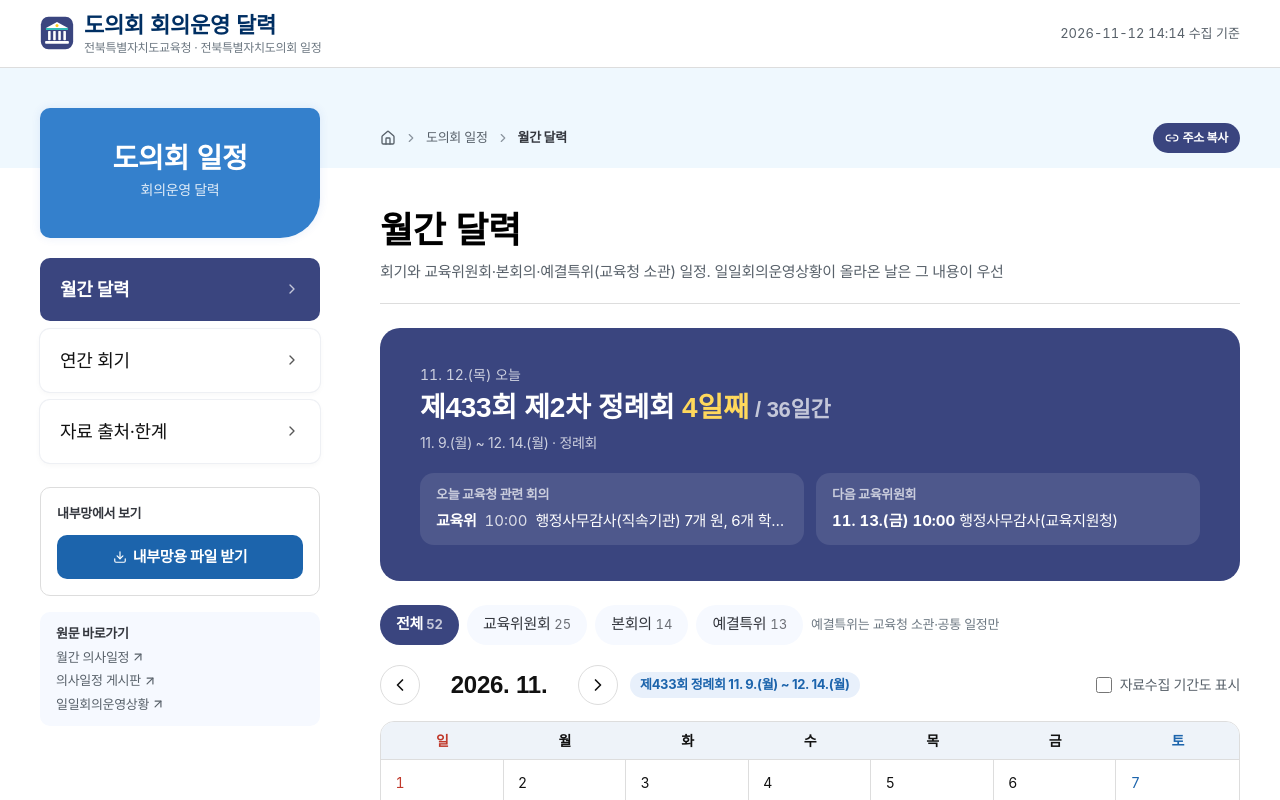
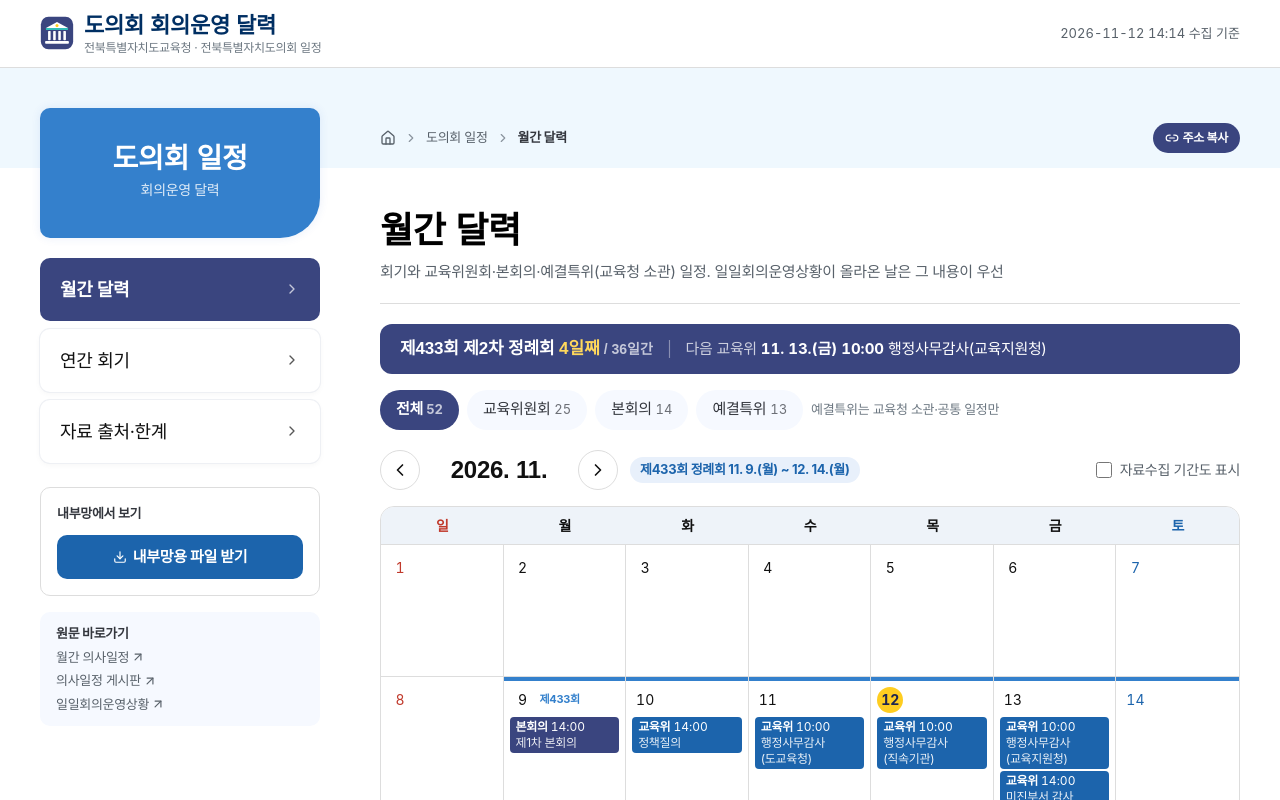
Before and after one commit to kain9012-bit/jbe-council-calendar, a React (Vite) app: page / in a window 1280 px wide. Shown: the top 800 px of the page. Built offline with nearby package versions, Linux system fonts and the light colour scheme; a web font is replaced by a local one.

Commit message:
안내 상자를 한 줄 띠로

```diff
--- a/src/App.tsx
+++ b/src/App.tsx
@@ -166,63 +166,43 @@ const ScopeBar: React.FC<ScopeProps> = ({ data, body, setBody }) => {
   );
 };
 
-/* ---------- 오늘 안내 상자 ---------- */
+/* ---------- 한 줄 띠 — 달력에 없는 두 가지: 회기 몇째 날, 다음 교육위 ---------- */
 const Hero: React.FC<{ data: Payload }> = ({ data }) => {
   const t = today();
   const s = sessionOn(data.sessions, t);
   const next = data.sessions.find((x) => x.start > t);
-  const edu = visible(data.events, '', false);
-  const todays = onDay(edu, t).sort(byTime);
-  const upcoming = edu.filter((e) => e.start > t && e.body === '교육위원회').sort((a, b) => a.start.localeCompare(b.start) || byTime(a, b))[0];
+  const nextEdu = visible(data.events, '교육위원회', false)
+    .filter((e) => e.start > t)
+    .sort((a, b) => a.start.localeCompare(b.start) || byTime(a, b))[0];
+  const name = (x: { title: string }) => x.title.replace('전북특별자치도의회 ', '');
   return (
-    <section className="overflow-hidden rounded-[16px] sm:rounded-[20px] bg-[var(--nr-p2)] text-white px-4 py-5 sm:px-10 sm:py-9">
-      <p className="text-[14px] text-white/75 tabular-nums">{md(t)} 오늘</p>
-      <h2 className="nr-title mt-1 text-[19px] sm:text-[28px] leading-snug">
+    <section className="flex flex-wrap items-center gap-x-3.5 gap-y-1 rounded-[12px] bg-[var(--nr-p2)] px-4 py-3 sm:px-5 text-white text-[14px] sm:text-[15px]">
+      <b className="nr-title text-[16px] sm:text-[17px] font-bold">
         {s ? (
           <>
-            {s.title.replace('전북특별자치도의회 ', '')} <em className="not-italic text-[#ffd85c] tabular-nums">{daysBetween(s.start, t)}일째</em>
-            <span className="text-white/70 text-[15px] sm:text-[22px] whitespace-nowrap"> / {daysBetween(s.start, s.end)}일간</span>
+            {name(s)} <span className="text-[#ffd85c] tabular-nums">{daysBetween(s.start, t)}일째</span>
+            <span className="text-[13px] sm:text-[14px] opacity-70 tabular-nums"> / {daysBetween(s.start, s.end)}일간</span>
           </>
         ) : next ? (
           <>
-            지금은 폐회 중 · 다음 회기{' '}
-            <em className="not-italic text-[#ffd85c] tabular-nums">{daysBetween(t, next.start) - 1}일 뒤</em>
+            폐회 중 · 다음 회기 <span className="text-[#ffd85c] tabular-nums">{daysBetween(t, next.start) - 1}일 뒤</span>
+            <span className="text-[13px] sm:text-[14px] opacity-70 tabular-nums"> {name(next)} {md(next.start)}부터</span>
           </>
         ) : (
-          '등록된 다음 회기 없음'
+          '폐회 중 · 등록된 다음 회기 없음'
         )}
-      </h2>
-      <p className="mt-1 text-[14px] text-white/75">
-        {s ? `${span(s.start, s.end)} · ${s.kind}` : next ? `${next.title.replace('전북특별자치도의회 ', '')} · ${span(next.start, next.end)}` : ''}
-      </p>
-      <div className="mt-4 sm:mt-5 grid gap-2 sm:gap-3 sm:grid-cols-2">
-        <div className="min-w-0 rounded-[12px] sm:rounded-[14px] bg-white/10 px-3 py-2.5 sm:px-4 sm:py-3">
-          <p className="text-[13px] font-bold text-white/70">오늘 교육청 관련 회의</p>
-          {todays.length ? (
-            <ul className="mt-1.5 space-y-1 text-[15px]">
-              {todays.map((e, i) => (
-                <li key={i} className="flex gap-2">
-                  <b className="shrink-0">{short(e.body)}</b>
-                  <span className="tabular-nums shrink-0 text-white/80">{e.time}</span>
-                  <span className="min-w-0 sm:truncate">{firstLine(e)}{e.text.includes('\n-') ? ` ${e.text.split('\n').filter((l) => l.startsWith('-')).map((l) => l.slice(1).trim()).join(', ')}` : ''}</span>
-                </li>
-              ))}
-            </ul>
-          ) : (
-            <p className="mt-1.5 text-[15px] text-white/85">없음</p>
-          )}
-        </div>
-        <div className="min-w-0 rounded-[12px] sm:rounded-[14px] bg-white/10 px-3 py-2.5 sm:px-4 sm:py-3">
-          <p className="text-[13px] font-bold text-white/70">다음 교육위원회</p>
-          {upcoming ? (
-            <p className="mt-1.5 text-[15px]">
-              <b className="tabular-nums">{md(upcoming.start)} {upcoming.time}</b> {firstLine(upcoming)}
-            </p>
-          ) : (
-            <p className="mt-1.5 text-[15px] text-white/85">등록된 일정 없음</p>
-          )}
-        </div>
-      </div>
+      </b>
+      <span className="hidden sm:inline opacity-40" aria-hidden="true">|</span>
+      <span className="min-w-0">
+        <span className="opacity-75">다음 교육위</span>{' '}
+        {nextEdu ? (
+          <>
+            <b className="tabular-nums">{md(nextEdu.start)} {/^\d/.test(nextEdu.time) ? nextEdu.time : ''}</b> {firstLine(nextEdu)}
+          </>
+        ) : (
+          '등록된 일정 없음'
+        )}
+      </span>
     </section>
   );
 };
@@ -250,8 +230,8 @@ const CalendarPage: React.FC<ScopeProps> = (p) => {
   return (
     <>
       <PageTitle desc="회기와 교육위원회·본회의·예결특위(교육청 소관) 일정. 일일회의운영상황이 올라온 날은 그 내용이 우선">월간 달력</PageTitle>
-      <div className="mt-4 sm:mt-6"><Hero data={data} /></div>
-      <div className="mt-4 sm:mt-6"><ScopeBar {...p} /></div>
+      <div className="mt-4 sm:mt-5"><Hero data={data} /></div>
+      <div className="mt-3 sm:mt-4"><ScopeBar {...p} /></div>
       <div className="mt-4 sm:mt-5 flex flex-wrap items-center gap-x-3 gap-y-2">
         <div className="flex items-center gap-1">
           <button type="button" onClick={() => move(-1)} aria-label="이전 달" className="grid place-items-center w-10 h-10 rounded-full border border-[var(--nr-line)] hover:border-[var(--nr-p3)]">
```
